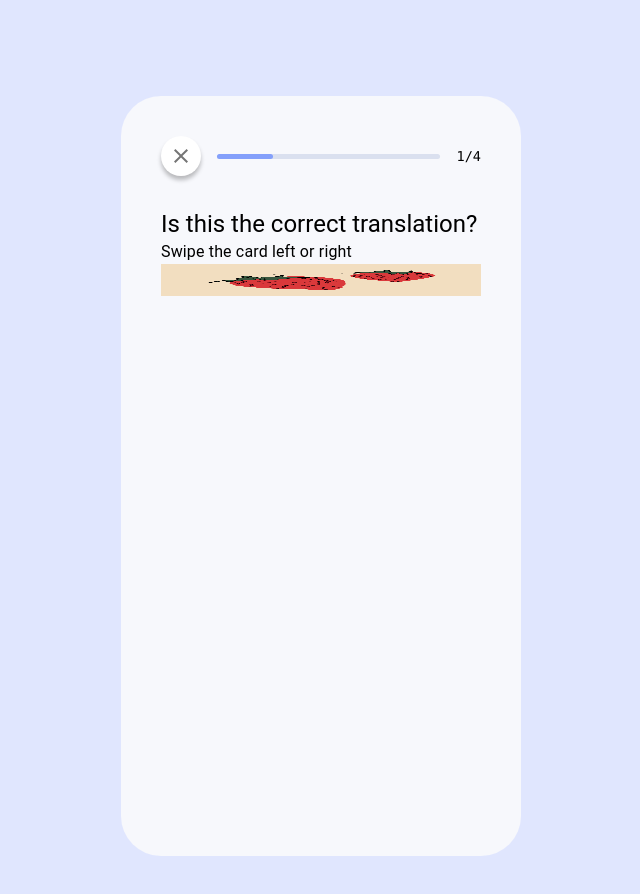
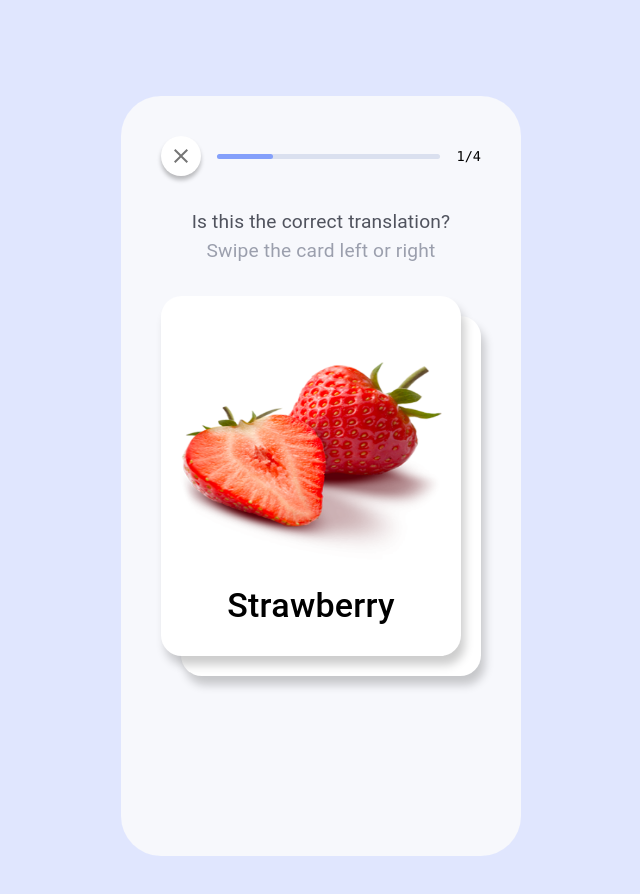
Before and after one commit to olivertembo/language-learning-app, a Next.js app: page / in a window 1280 px wide. Shown: the top 894 px of the page, without its empty margins (319-959 px from the left). Built offline with nearby package versions, Linux system fonts and the light colour scheme.

Commit message:
add card to show current question

```diff
--- a/src/app/page.tsx
+++ b/src/app/page.tsx
@@ -5,6 +5,7 @@ import { ProgressBar }  from '../components/ProgressBar';
 import { QuestionCard } from '../components/QuestionCard';
 import { questions } from '../constants/questions';
 import styles from './page.module.css'
+import { Typography } from '@mui/material';
 
 export default function Home() {
   const [ current, setCurrent ] = useState(1);
@@ -13,7 +14,28 @@ export default function Home() {
     <main className={styles.main}>
       <div className={styles.app}>
         <ProgressBar current={1} total={questions.length} />
-        <QuestionCard name={questions[current].name} image={questions[current].image} />
+        <Typography
+          sx={{
+            color: "#50535e",
+            fontSize: "1.2rem",
+          }}
+          variant="body1"
+        >
+          Is this the correct translation?
+        </Typography>
+        <Typography
+          sx={{
+            color: "#9b9fad",
+            fontSize: "1.2rem",
+          }}
+          variant="body1"
+        >
+          Swipe the card left or right
+        </Typography>
+        <QuestionCard
+          name={questions[current].name}
+          image={questions[current].image}
+        />
       </div>
     </main>
   );
--- a/src/components/QuestionCard/QuestionCard.tsx
+++ b/src/components/QuestionCard/QuestionCard.tsx
@@ -15,30 +15,16 @@ export const QuestionCard = (props: QuestionCardProps) => {
 
   return (
     <Box sx={styles.container}>
-      <Typography
-        sx={{
-          color: "#000",
-        }}
-        variant="h5"
-      >
-        Is this the correct translation?
-      </Typography>
-      <Typography
-        sx={{
-          color: "#000",
-        }}
-        variant="body1"
-      >
-        Swipe the card left or right
-      </Typography>
-      <Box
-        sx={{
-          position: "relative",
-          Height: "200px",
-        }}
-      >
-        <Image src={image} alt="Picture of the author" fill={true} />
-        <Typography variant="h6">{name}</Typography>
+      <Box sx={styles.imageContainer}>
+        <Image
+          className="image"
+          src={image}
+          alt="Picture of the author"
+          fill={true}
+        />
+      </Box>
+      <Box sx={styles.title}>
+        <Typography variant="h4">{name}</Typography>
       </Box>
     </Box>
   );
--- a/src/components/QuestionCard/styles.ts
+++ b/src/components/QuestionCard/styles.ts
@@ -1,24 +1,63 @@
 import { SxProps } from "@mui/material";
 
 export const container: SxProps = {
-  width: "100%",
+  width: "calc(100% - 20px)",
+  height: "360px",
+  left: "-10px",
+  cursor: "pointer",
+  backgroundColor: "transparent",
+  position: "relative",
+  zIndex: 5,
+  margin: '30px 20px 20px 20px',
+  borderRadius: '1.3rem',
+  '&::after': {
+    content: '""',
+    position: "absolute",
+    top: "20px",
+    left: "20px",
+    width: "100%",
+    height: "100%",
+    backgroundColor: "#ffffff",
+    borderRadius: '1.3rem',
+    zIndex: 2,
+    boxShadow: '4px 9px 10px 0px rgba(0,0,0,0.2)',
+  },
+  '&::before': {
+    content: '""',
+    position: "absolute",
+    top: "0px",
+    left: "0px",
+    width: "100%",
+    height: "100%",
+    backgroundColor: "#ffffff",
+    borderRadius: '1.3rem',
+    boxShadow: '4px 9px 10px 0px rgba(0,0,0,0.2)',
+    zIndex: 5,
+  }
 }
 
 
-export const progressBarContainer: SxProps = {
-  width: "100%",
+export const imageContainer: SxProps = {
+  position: "relative",
+  height: "250px",
+  marginTop: "30px",
+  zIndex: 10,
 }
 
-/*
-  * @param {number} progress - progress of the bar
-  * @returns {SxProps} - sx props for the bar
-  * @example
-  * progress(50) // { width: "50%" }
-  * progress(100) // { width: "100%" }
-  * progress(0) // { width: "0%" }
-  *
-*/
-export const progressBar = (progress: number): SxProps => ({
-  width: `${progress}%`,
-  position: "absolute",
-})
+
+export const title: SxProps = {
+  display: "flex",
+  flexDirection: "column",
+  justifyContent: "center",
+  alignItems: "center",
+  zIndex: 10,
+  height: "50px",
+  "& .MuiTypography-root": {
+    width: "100%",
+    textAlign: "center",
+    color: "common.black",
+    marginTop: "10px",
+    fontWeight: "500",
+    zIndex: 10,
+  },
+};
--- a/src/constants/questions.ts
+++ b/src/constants/questions.ts
@@ -5,7 +5,7 @@ export const questions = [
   },
   {
     name: "Strawberry",
-    image: "/images/strawberry.jpg",
+    image: "/images/strawberry.png",
   },
   {
     name: "Platano",
@@ -13,6 +13,6 @@ export const questions = [
   },
   {
     name: "Strawberry",
-    image: "/images/strawberry.jpg",
+    image: "/images/strawberry.png",
   }
 ];
```
Also changed, not shown: public/images/strawberry.jpg (deleted), public/images/strawberry.png (added).
